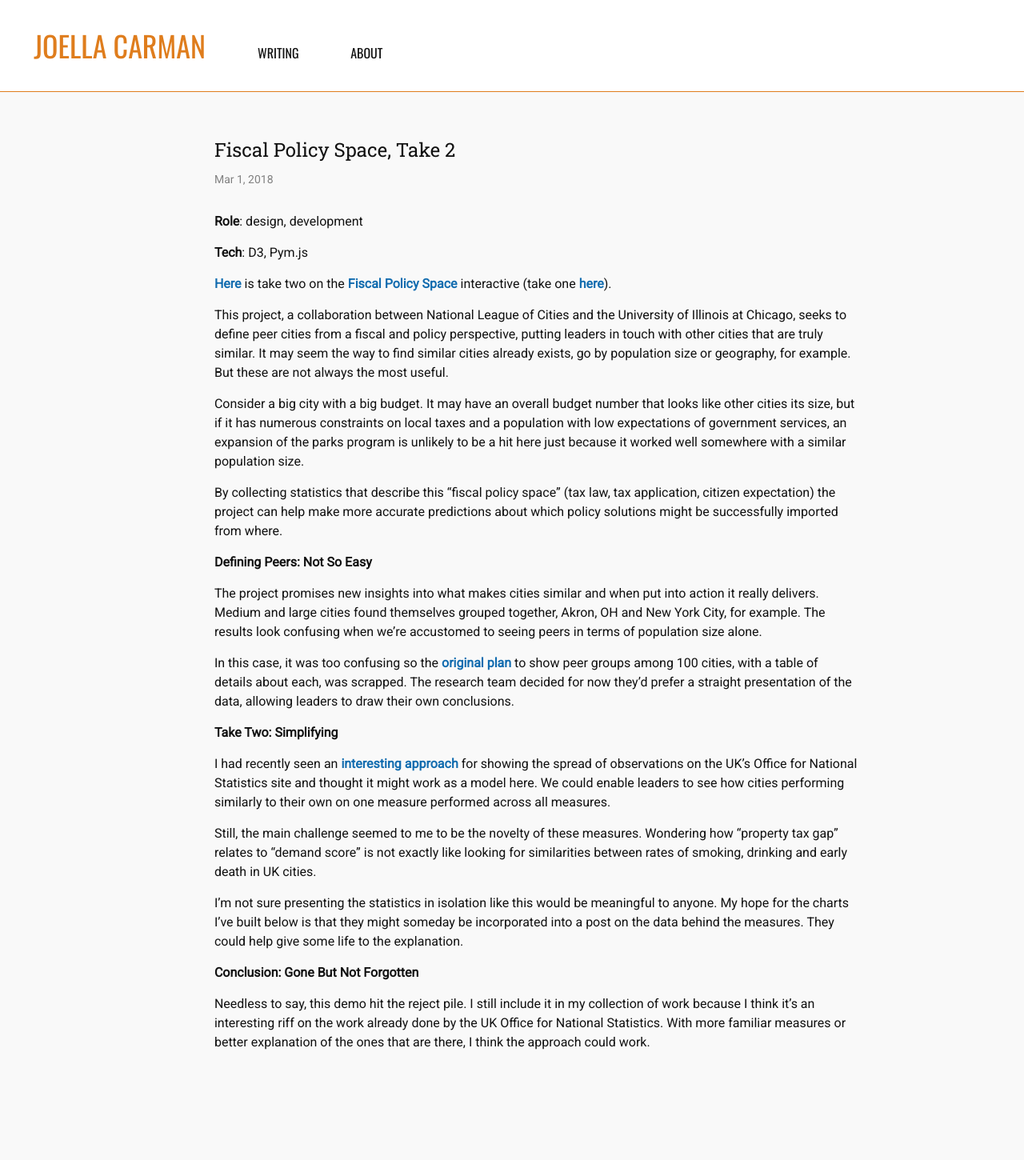
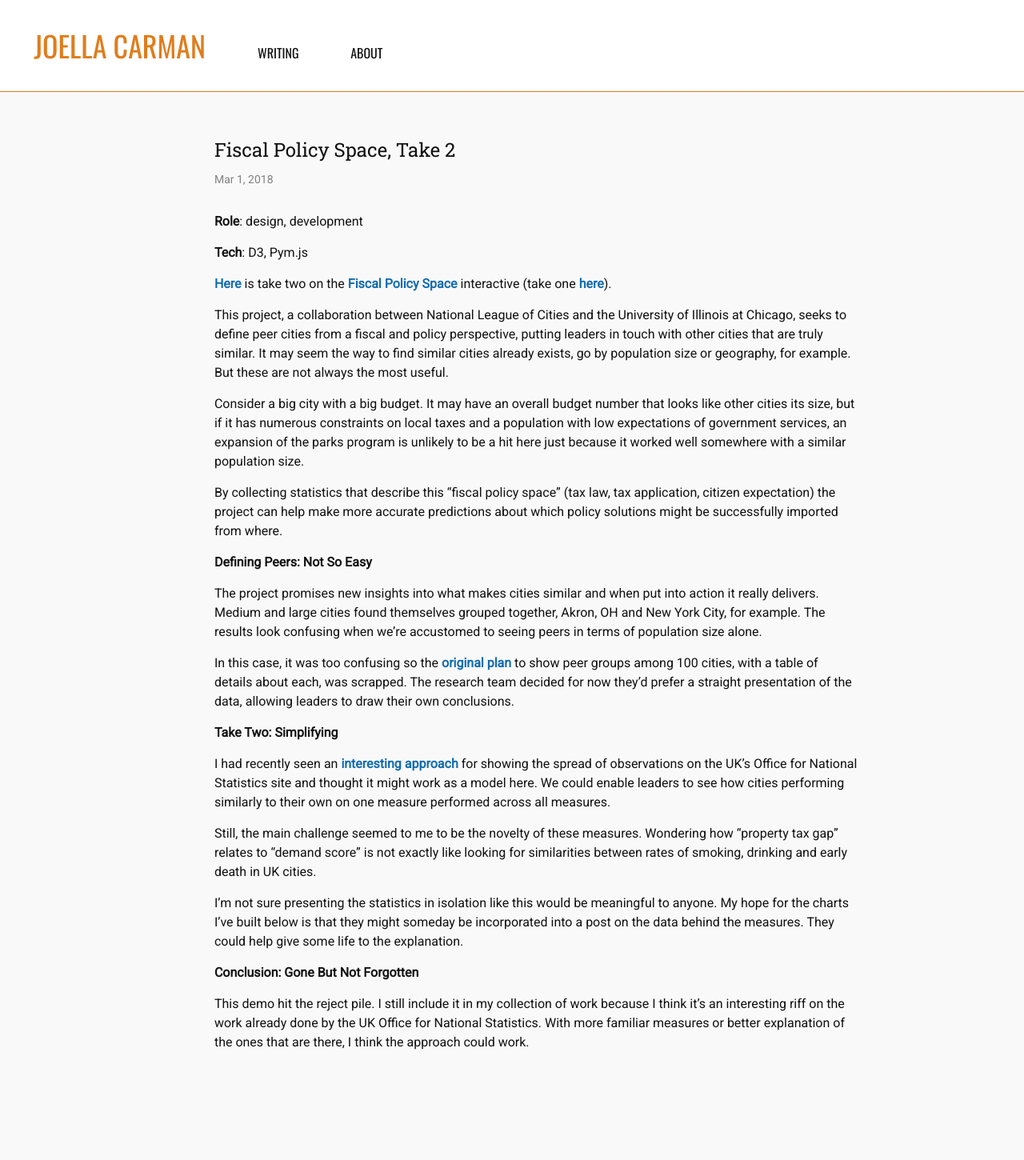
Before and after one commit to joellacarman/joellacarman.github.io, a Jekyll site: the page built from _posts/2018-03-01-novel-chart.md, in a window 1280 px wide. Shown: the whole page at 80% size. Built offline with Jekyll 4.4.1, drawn with Linux system fonts in a browser that asks for light colours.

```diff
--- a/_config.yml
+++ b/_config.yml
@@ -6,7 +6,7 @@ description: > # this means to ignore newlines until "baseurl:"
 baseurl: "" # the subpath of your site, e.g. /blog/
 url: "" # the base hostname & protocol for your site
 twitter_username: jestraley
-github_username:  joellastraley
+github_username:  joellacarman
 
 # Build settings
 markdown: kramdown
--- a/_posts/2018-03-01-novel-chart.md
+++ b/_posts/2018-03-01-novel-chart.md
@@ -33,7 +33,7 @@ I'm not sure presenting the statistics in isolation like this would be meaningfu
 
 **Conclusion: Gone But Not Forgotten**
 
-Needless to say, this demo hit the reject pile. I still include it in my collection of work because I think it's an interesting riff on the work already done by the UK Office for National Statistics. With more familiar measures or better explanation of the ones that are there, I think the approach could work.
+This demo hit the reject pile. I still include it in my collection of work because I think it's an interesting riff on the work already done by the UK Office for National Statistics. With more familiar measures or better explanation of the ones that are there, I think the approach could work.
 
 
 
```
